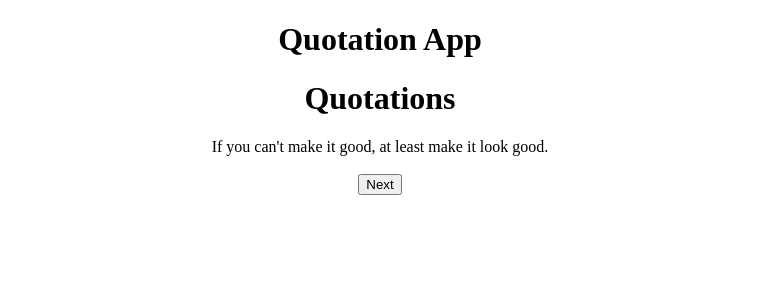
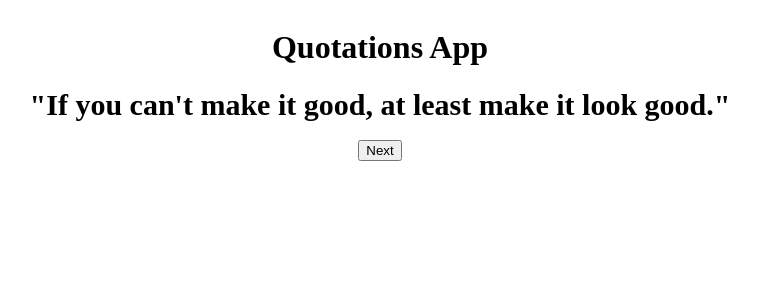
Before and after one commit to EhsanShakil/Quotation-App, a React (Create React App) app: page / in a window 1280 px wide. Shown: the top 300 px of the page, without its empty margins (260-1018 px from the left). Built offline with nearby package versions, Linux system fonts and the light colour scheme.

Commit message:
Updating

```diff
--- a/src/App.css
+++ b/src/App.css
@@ -1,38 +1,10 @@
-.App {
-  text-align: center;
-}
-
-.App-logo {
-  height: 40vmin;
-  pointer-events: none;
-}
-
-@media (prefers-reduced-motion: no-preference) {
-  .App-logo {
-    animation: App-logo-spin infinite 20s linear;
-  }
-}
-
-.App-header {
-  background-color: #282c34;
-  min-height: 100vh;
+.app {
   display: flex;
   flex-direction: column;
   align-items: center;
-  justify-content: center;
-  font-size: calc(10px + 2vmin);
-  color: white;
 }
 
-.App-link {
-  color: #61dafb;
+.quotes {
+  font-weight: bold;
+  font-size: 30px;
 }
-
-@keyframes App-logo-spin {
-  from {
-    transform: rotate(0deg);
-  }
-  to {
-    transform: rotate(360deg);
-  }
-}
--- a/src/App.js
+++ b/src/App.js
@@ -4,8 +4,7 @@ import Quotations from "./Quotaions";
 
 function App() {
   return (
-    <div className="App">
-      <h1>Quotation App</h1>
+    <div>
       <Quotations />
     </div>
   );
--- a/src/Quotaions.js
+++ b/src/Quotaions.js
@@ -1,68 +1,64 @@
 import React, { useState } from "react";
+import "./App.css";
 
 const Quotations = () => {
   let [quotes, setquotes] = useState([
     {
       id: 1,
       title: "Bill Gates",
-      quotation: "If you can't make it good, at least make it look good.",
+      quotation: `"If you can't make it good, at least make it look good."`,
     },
     {
       id: 2,
       title: "Jack Ma",
-      quotation:
-        "If you’ve never tried, how will you ever know if there’s any chance?",
+      quotation: `"If you’ve never tried, how will you ever know if there’s any chance?"`,
     },
     {
       id: 3,
       title: "Eleanor Roosevelt",
-      quotation:
-        "The future belongs to those who believe in the beauty of their dreams.",
+      quotation: `"The future belongs to those who believe in the beauty of their dreams."`,
     },
     {
       id: 4,
       title: "Benjamin Franklin",
-      quotation:
-        "Tell me and I forget. Teach me and I remember. Involve me and I learn.",
+      quotation: `"Tell me and I forget. Teach me and I remember. Involve me and I learn."`,
     },
     {
       id: 5,
       title: "Helen Keller",
-      quotation:
-        "The best and most beautiful things in the world cannot be seen or even touched - they must be felt with the heart.",
+      quotation: `"The best and most beautiful things in the world cannot be seen or even touched - they must be felt with the heart."`,
     },
     {
       id: 6,
       title: "Tony Robbins",
-      quotation: "The only impossible journey is the one you never begin.",
+      quotation: `"The only impossible journey is the one you never begin."`,
     },
     {
       id: 7,
       title: "Helen Keller",
-      quotation: "Life is either a daring adventure or nothing at all.",
+      quotation: `"Life is either a daring adventure or nothing at all."`,
     },
     {
       id: 8,
       title: "John D",
-      quotation: "Don't be afraid to give up the good to go for the great.",
+      quotation: `"Don't be afraid to give up the good to go for the great."`,
     },
     {
       id: 9,
       title: "Oprah Winfrey",
-      quotation: "You become what you believe.",
+      quotation: `"You become what you believe."`,
     },
     {
       id: 10,
       title: "Confucius",
-      quotation:
-        "It does not matter how slowly you go as long as you do not stop.",
+      quotation: `"It does not matter how slowly you go as long as you do not stop."`,
     },
   ]);
   let [quoteid, setQuoteId] = useState(1);
   return (
-    <div>
-      <h1>Quotations</h1>
-      <div>
+    <div className="app">
+      <h1>Quotations App</h1>
+      <div className="quotes">
         {quoteid <= quotes.length
           ? quotes
               .filter((quote) => quote.id === quoteid)
```
